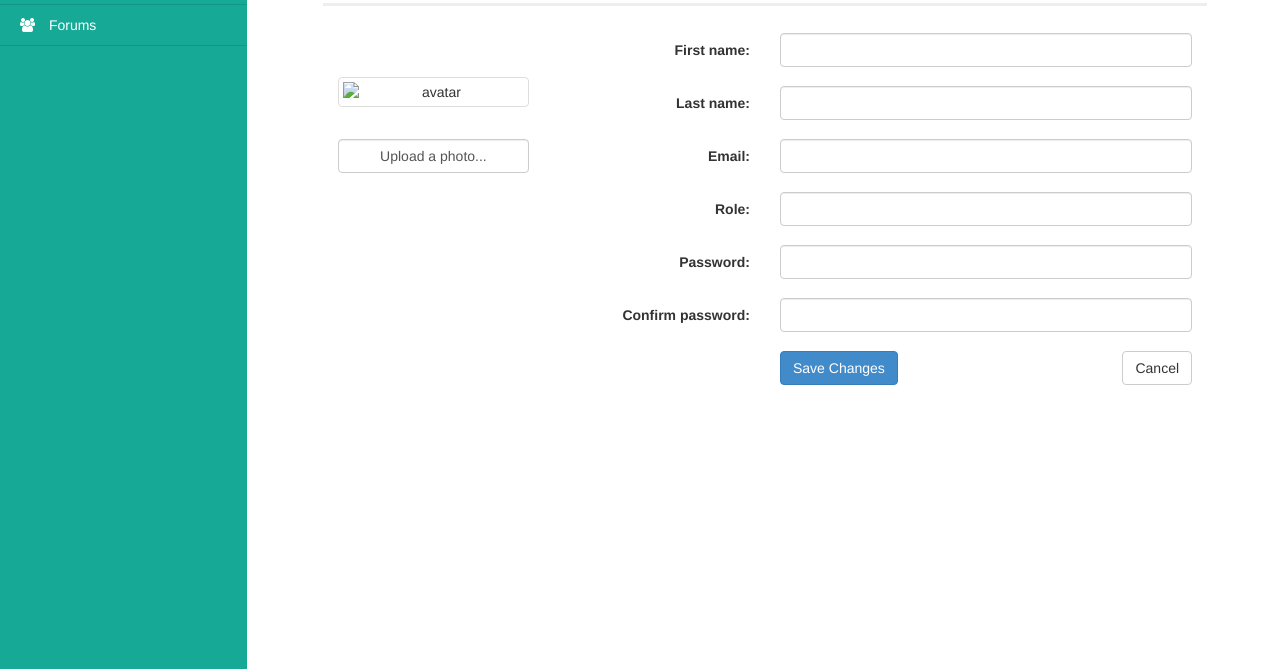
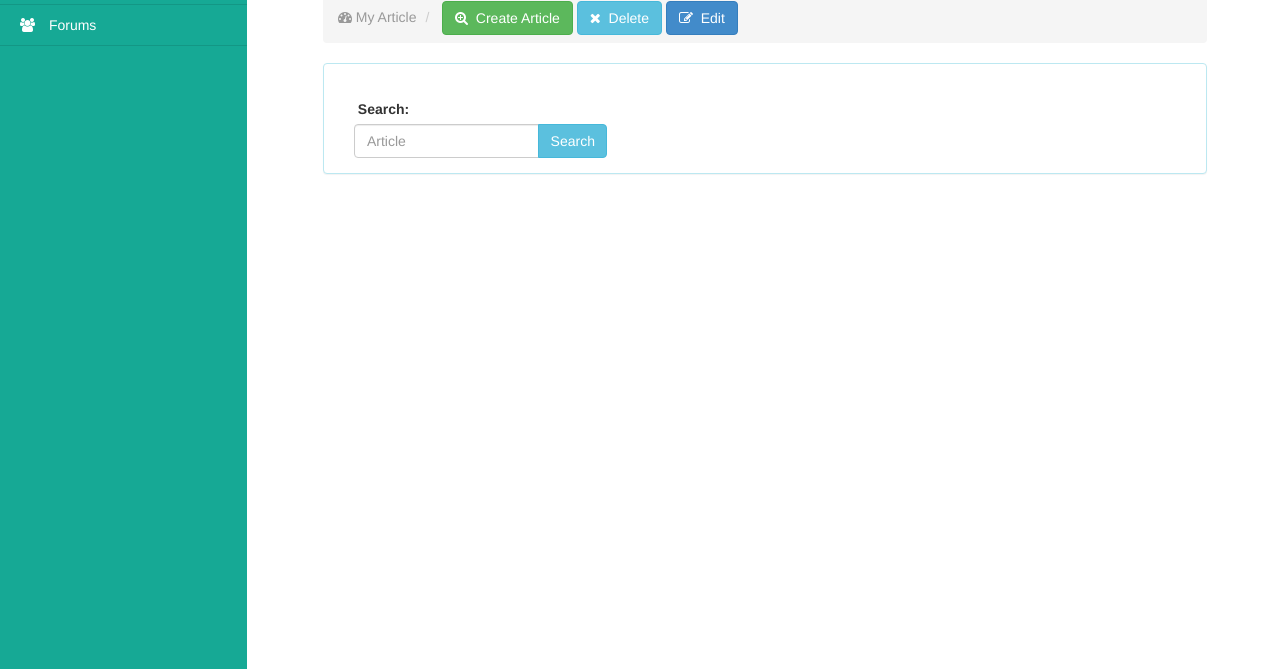
Before and after one commit to Team1BTBKSHRD/ArticleManagement-FrontEnd, a plain HTML site: page search.html in a window 1280 px wide. Shown: the part 131-800 px from the top of the page. Drawn offline with Linux system fonts and the light colour scheme.

Commit message:
dfgs
sdfg

```diff
--- a/css/old.css
+++ b/css/old.css
@@ -171,3 +171,6 @@
 .well{
   padding-bottom: 7%;
 }
+#addressSearch{
+    width:  100%;
+}
--- a/search.html
+++ b/search.html
@@ -47,70 +47,40 @@
       <div class="my-navbar-side-background"></div>
       <!-- content area-->
 
-      <div id="main" class="container-fluid" style="margin-left: 250px;">
+    <div id="main" class="container-fluid" style="margin-left: 250px;">
       <div class="col-sm-11 center-block">
         <div class="col-sm-12 card-big">
-          <h1>Adding New User</h1>
-          <hr>
-          <div class="col-sm-3" style="margin-top: 5%;">
-            <div class="text-center">
-              <img src="img/100.png" class="img-thumbnail" alt="avatar">
-              <input type="file" id="hiddenFileInput" style="visibility:hidden">
-              <input type="button" value="Upload a photo..." class="form-control upload-margin" onclick="$('#hiddenFileInput').click();" />
-            </div>
-          </div>
-          <div class="col-sm-9">
-            <form class="form-horizontal" role="form">
-              <div class="form-group">
-                <label class="col-sm-4 control-label">First name:</label>
-                <div class="col-sm-8">
-                  <input class="form-control" type="text" value="">
+            <h1>Manage All Users</h1>
+            <ol class="breadcrumb">
+              <li class="active"><i class="fa fa-dashboard"></i> My Article</li>
+                <li class="active">
+                  <button class="btn btn-success">
+                      <i class="fa fa-search-plus"></i>&nbsp;&nbsp;Create Article
+                  </button>
+                  <button class="btn btn-info">
+                      <i class="fa fa-times"></i>&nbsp;&nbsp;Delete
+                  </button>
+                  <button class="btn btn-primary">
+                      <i class="fa fa-edit"></i>&nbsp;&nbsp;Edit
+                  </button>
+                </li>
+            </ol>
+            <div class="panel panel-info">
+              <div class="panel-body">
+                <form role="form">
+                <div class="col-sm-4"><br>
+                  <label>&nbsp;Search:</label>
+                  <div class="input-group">
+                    <input id="searchArticle" type="textbox" placeholder="Article " class="form-control">
+                    <span class="input-group-btn">
+                      <button class="btn btn-info" type="button" id="addressSearch">Search</button>
+                    </span>
+                  </div>
                 </div>
               </div>
-              <div class="form-group">
-                <label class="col-sm-4 control-label">Last name:</label>
-                <div class="col-sm-8">
-                  <input class="form-control" type="text" value="">
-                </div>
-              </div>
-              <div class="form-group">
-                <label class="col-sm-4 control-label">Email:</label>
-                <div class="col-sm-8">
-                  <input class="form-control" type="text" value="">
-                </div>
-              </div>
-              <div class="form-group">
-                <label class="col-sm-4 control-label">Role:</label>
-                <div class="col-sm-8">
-                  <input class="form-control" type="text" value="">
-                </div>
-              </div>
-              <div class="form-group">
-                <label class="col-sm-4 control-label">Password:</label>
-                <div class="col-sm-8">
-                  <input class="form-control" type="password" value="">
-                </div>
-              </div>
-              <div class="form-group">
-                <label class="col-sm-4 control-label">Confirm password:</label>
-                <div class="col-sm-8">
-                  <input class="form-control" type="password" value="">
-                </div>
-              </div>
-              <div class="form-group">
-                <label class="col-sm-4 control-label"></label>
-                <div class="col-sm-8">
-                  <input type="button" class="btn btn-primary" value="Save Changes">
-                  <span></span>
-                  <input type="reset" class="btn btn-default pull-right" value="Cancel">
-                </div>
-              </div>
-            </form>
-          </div>
+            </div>
         </div>
       </div>
-    </div>
-      <!-- end content area -->
     </div>
   </div>
 </body>
```
Also changed, not shown: new.html (+1 -1 lines).
